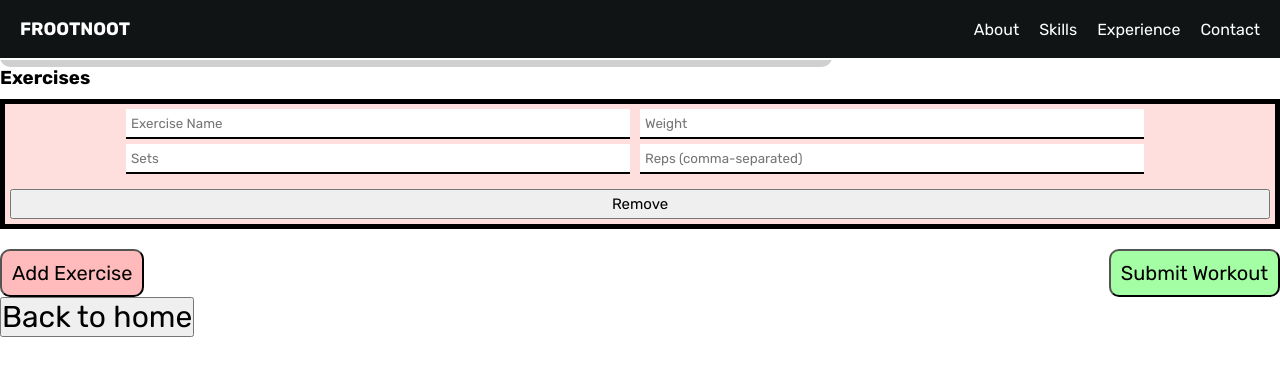
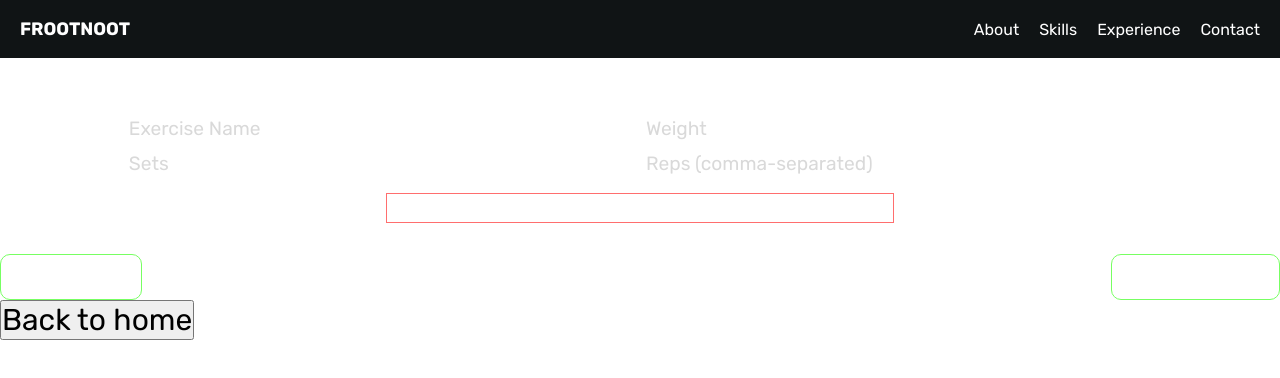
Before and after one commit to FrootNoot/FrootLog, a React (Create React App) app in the folder frontend/: page /about in a window 1280 px wide. Shown: the top 378 px of the page. Built offline with nearby package versions, Linux system fonts and the light colour scheme.

Commit message:
Input form styling

```diff
--- a/frontend/src/components/WorkoutList/WorkoutForm.module.css
+++ b/frontend/src/components/WorkoutList/WorkoutForm.module.css
@@ -13,17 +13,15 @@
 }
 
 
-
-
 .formHeader{
     display: flex;
-    width: 100%;
     flex-wrap: wrap;
-    background-color: rgb(209, 208, 208);
     padding: 20px;
     gap: 20px;
-    width: 65%;
+    width: 80%;
+    color: white;
     border-radius: 10px;
+    font-size: 1.2rem;
 }
 
 .formHeader div > input{
@@ -34,6 +32,7 @@
     transition: 0.5s;
     border-radius: 5px;
     margin-left: 5px;
+    font-size: 1.2rem;
 }
 
 .formHeader div > input:focus {
@@ -42,13 +41,11 @@
 
 
 .formHeader div:nth-child(2) input{
-    width: 125px;
-
+    width: 175px;
 }
 
 .exerciseRow{
-    background-color: rgb(255, 222, 222);
-    border: 5px solid black;
+    border: 1px solid white;
     margin-bottom: 20px;
     padding: 5px;
     display: flex;
@@ -56,17 +53,26 @@
     justify-content: center;
     padding-left: auto;
     margin-top: 10px;
+
 }
 
 .exerciseRow > input{
     border: 0;
-    border-bottom: 2px solid black;
     padding: 3px 0px 3px 5px;
     margin-right: 10px;
     height: 30px;
     flex-basis: 40%;
     margin-bottom: 5px;
+    background: rgba(0, 0, 0, 0);
+    border: 1px white solid;
+    color: white;
+    font-size: 1.2rem;
 }
+
+.exerciseRow > input::placeholder{
+    color: rgb(217, 217, 217);
+}
+
 
 .autoFill{
     display: flex;
@@ -86,24 +92,46 @@
 
 .autoFill input {
     border: 0;
-
     border-bottom: 2px solid black;
     padding: 3px 0px 3px 5px;
     height: 30px;
     flex-grow: 1;
     margin-bottom: 5px;
     padding: 3px 0px 3px 5px;
+    background: rgba(0, 0, 0, 0);
+    border: 1px white solid;
+    color: white;
+    font-size: 1.2rem;
 
+}
+
+.autoFill > input::placeholder{
+    color: rgb(217, 217, 217);
+}
+
+
+.exerciseForm h3{
+    color: white;
 }
 
 
 .exerciseRow button{
     height: 30px;
     font-size: 15px;
-    flex-basis: 100%;
-    width: 100px;
+    flex-basis: 40%;
     margin-top: 10px;
     cursor: pointer;
+    margin-bottom: 5px;
+    background-color: rgba(0, 0, 0, 0);
+    border: 1px solid rgb(255, 110, 110);
+    color: white;
+    transition-duration: 0.4s;
+
+}
+
+.exerciseRow > button:hover{
+    background-color: rgba(255, 110, 110, 0.5);
+
 }
 
 .exerciseForm > button{
@@ -113,16 +141,36 @@
     border-radius: 10px;
     transition-duration: 0.4s;
     cursor: pointer;
+    background-color: rgba(0, 0, 0, 0);
+    border: 1px solid rgb(119, 255, 98);
+    color: white;
 }
 
 .exerciseForm > button:nth-of-type(2){
-    background-color: rgb(164, 255, 164);
+    border: 1px solid rgb(119, 255, 98);
     float: right;
 }
 
 .exerciseForm > button:hover{
-    background-color: rgb(255, 67, 67);
+    background-color: rgba(119, 255, 98, 0.5);
+
 }
-.exerciseForm > button:nth-of-type(2):hover{
-    background-color: rgb(43, 255, 43);
+
+
+
+@media screen and (max-width: 1100px) {
+    .formHeader div > input{
+
+        font-size: 1rem;
+    }
+
+    .autoFill input {
+        font-size: 0.8rem;
+    }
+
+    .exerciseRow > input{
+        font-size: 0.8rem;
+
+    }
+
 }
```
